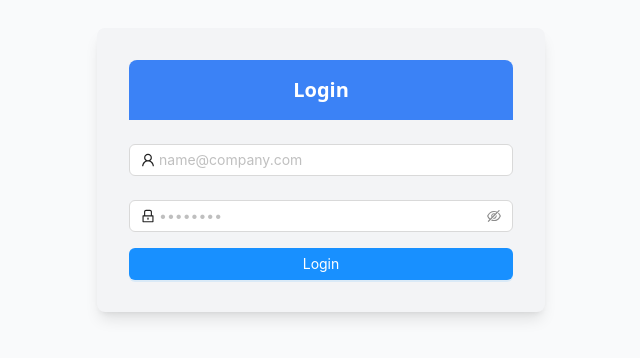
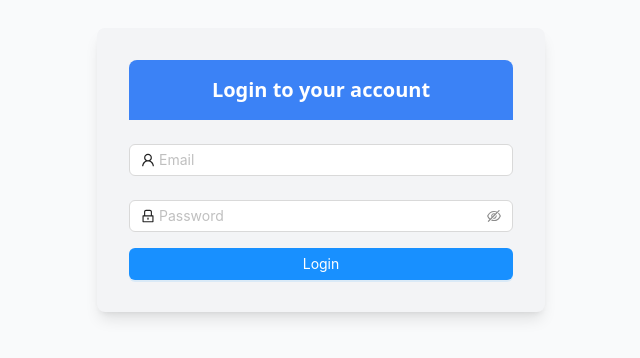
Before and after one commit to neelshah532/mighty_mover_admin_web, a React (Vite) app: page /login in a window 1280 px wide. Shown: the part 230-588 px from the top of the page, without its empty margins (319-959 px from the left). Built offline with nearby package versions, Linux system fonts and the light colour scheme.

Commit message:
set one error of constant and rename url

```diff
--- a/src/components/pages.tsx
+++ b/src/components/pages.tsx
@@ -7,7 +7,7 @@ function Pages() {
     return (
         <Routes>
             <Route path="/login" element={<Login />} />
-            <Route path="/home" element={<Admin />} />
+            <Route path="/dashboard" element={<Admin />} />
             <Route path="*" element={<Navigate to="/login" />} />
         </Routes>
     );
--- a/src/pages/Login.tsx
+++ b/src/pages/Login.tsx
@@ -4,7 +4,6 @@ import { UserOutlined, LockOutlined } from '@ant-design/icons';
 import { useNavigate } from 'react-router-dom';
 import { userData } from '../assets/userData';
 import { LOGIN_DATA_STRING } from '../assets/constant/constant';
-import bg from '../assets/Images/delivery-tracking-service-shipping-logistic_24640-49701.jpg';
 interface User {
     email: string;
     password: string;
@@ -28,7 +27,7 @@ const Login: React.FC = () => {
         if (user) {
             sessionStorage.setItem('user', JSON.stringify(user));
             if (user.role === 'admin') {
-                navigate('/home');
+                navigate('/dashboard');
             } else {
                 navigate('/login');
             }
@@ -39,63 +38,18 @@ const Login: React.FC = () => {
     };
 
     return (
-        // <div className='w-full' style={{"backgroundColor":"#fddc57"}}>
-        // <div className=" w-full bg-center h-lvh bg-no-repeat">
-        //     <section className="min-h-screen flex items-center justify-center">
-        //         <div className="w-full max-w-md p-8 bg-amber-100 rounded-lg dark:border shadow-md shadow-black ">
-        //             <div className="bg-orange-500 py-4 px-4 rounded-t-lg text-white">
-        //                 <h1 className="text-xl text-white font-bold text-center">{LOGIN_DATA_STRING.TITLE}</h1>
-        //             </div>
-        //             <div className="mt-6">
-        //                 <Form name="login-form" onFinish={onFinish} className="space-y-4 ">
-        //                     <Form.Item name="email" rules={[{ required: true, message: 'Please input your email!' }]}>
-        //                         <Input
-        //                             prefix={<UserOutlined />}
-        //                             placeholder="name@company.com"
-        //                             className="input-field"
-        //                             value={email}
-        //                             onChange={(e) => setEmail(e.target.value)}
-        //                         />
-        //                     </Form.Item>
-        //                     <Form.Item
-        //                         name="password"
-        //                         rules={[{ required: true, message: 'Please input your password!' }]}
-        //                     >
-        //                         <Input.Password
-        //                             prefix={<LockOutlined />}
-        //                             placeholder="••••••••"
-        //                             className="input-field"
-        //                             value={password}
-        //                             onChange={(e) => setPassword(e.target.value)}
-        //                         />
-        //                     </Form.Item>
-        //                     <Form.Item>
-        //                         <Button
-        //                             // type="primary"
-        //                             htmlType="submit"
-        //                             className="btn-signin bg-orange-500  text-white font-bold hover:scale-105"
-        //                             block
-        //                         >
-        //                             {LOGIN_DATA_STRING.LOGIN}
-        //                         </Button>
-        //                     </Form.Item>
-        //                 </Form>
-        //             </div>
-        //         </div>
-        //     </section>
-        // </div>
-        // </div>
+
         <section className="bg-gray-50 dark:bg-gray-900 min-h-screen flex items-center justify-center">
             <div className="w-full max-w-md p-8 bg-gray-100 dark:bg-gray-800 rounded-lg shadow-lg dark:border dark:border-gray-700">
                 <div className="bg-blue-500 py-4 px-4 rounded-t-lg text-white">
-                    <h1 className="text-xl text-white font-bold text-center">Login</h1>
+                    <h1 className="text-xl text-white font-bold text-center">{LOGIN_DATA_STRING.TITLE}</h1>
                 </div>
                 <div className="mt-6">
                     <Form name="login-form" onFinish={onFinish} className="space-y-4">
                         <Form.Item name="email" rules={[{ required: true, message: 'Please input your email!' }]}>
                             <Input
                                 prefix={<UserOutlined />}
-                                placeholder="name@company.com"
+                                placeholder={LOGIN_DATA_STRING.EMAIL}
                                 className="input-field"
                                 value={email}
                                 onChange={(e) => setEmail(e.target.value)}
@@ -104,7 +58,7 @@ const Login: React.FC = () => {
                         <Form.Item name="password" rules={[{ required: true, message: 'Please input your password!' }]}>
                             <Input.Password
                                 prefix={<LockOutlined />}
-                                placeholder="••••••••"
+                                placeholder={LOGIN_DATA_STRING.PASSWORD}
                                 className="input-field"
                                 value={password}
                                 onChange={(e) => setPassword(e.target.value)}
@@ -118,7 +72,7 @@ const Login: React.FC = () => {
                                 block
                                 style={{ backgroundColor: '#1890ff' }}
                             >
-                                Login
+                                {LOGIN_DATA_STRING.LOGIN}
                             </Button>
                         </Form.Item>
                     </Form>
--- a/src/pages/admin.tsx
+++ b/src/pages/admin.tsx
@@ -85,7 +85,7 @@ const beforeUpload = (file: FileType) => {
 const Admin: React.FC = () => {
     const [collapse, setcollapse] = useState(false);
     const [name, setname] = useState('');
-    const [toggle, settoggle] = useState(true);
+    // const [toggle, settoggle] = useState(true);
     const [toggle1, settoggle1] = useState(false);
     const [loading, setLoading] = useState(false);
     const [pic, setpic] = useState(false);
```
Also changed, not shown: src/assets/constant/constant.tsx (+24 -40 lines).
